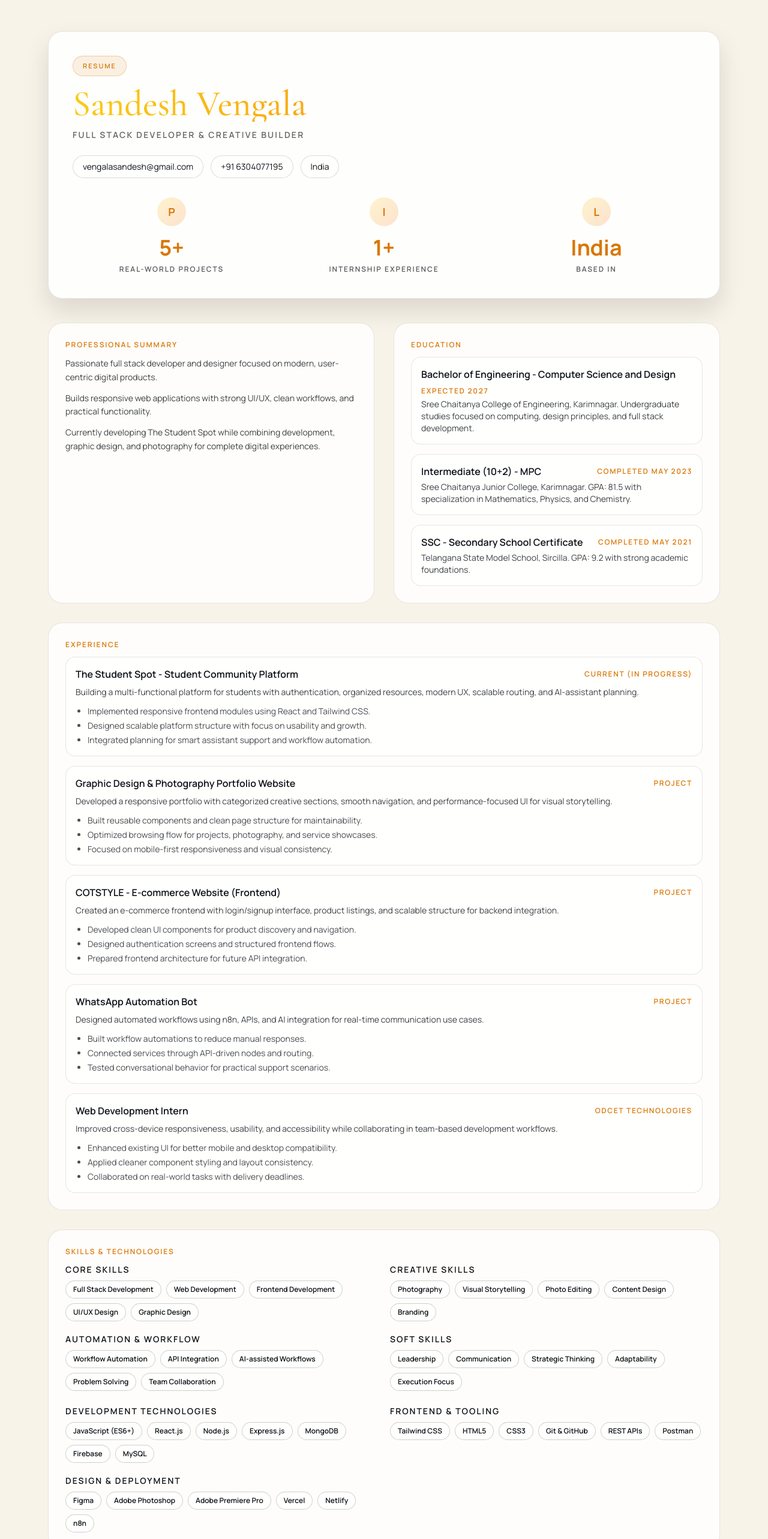
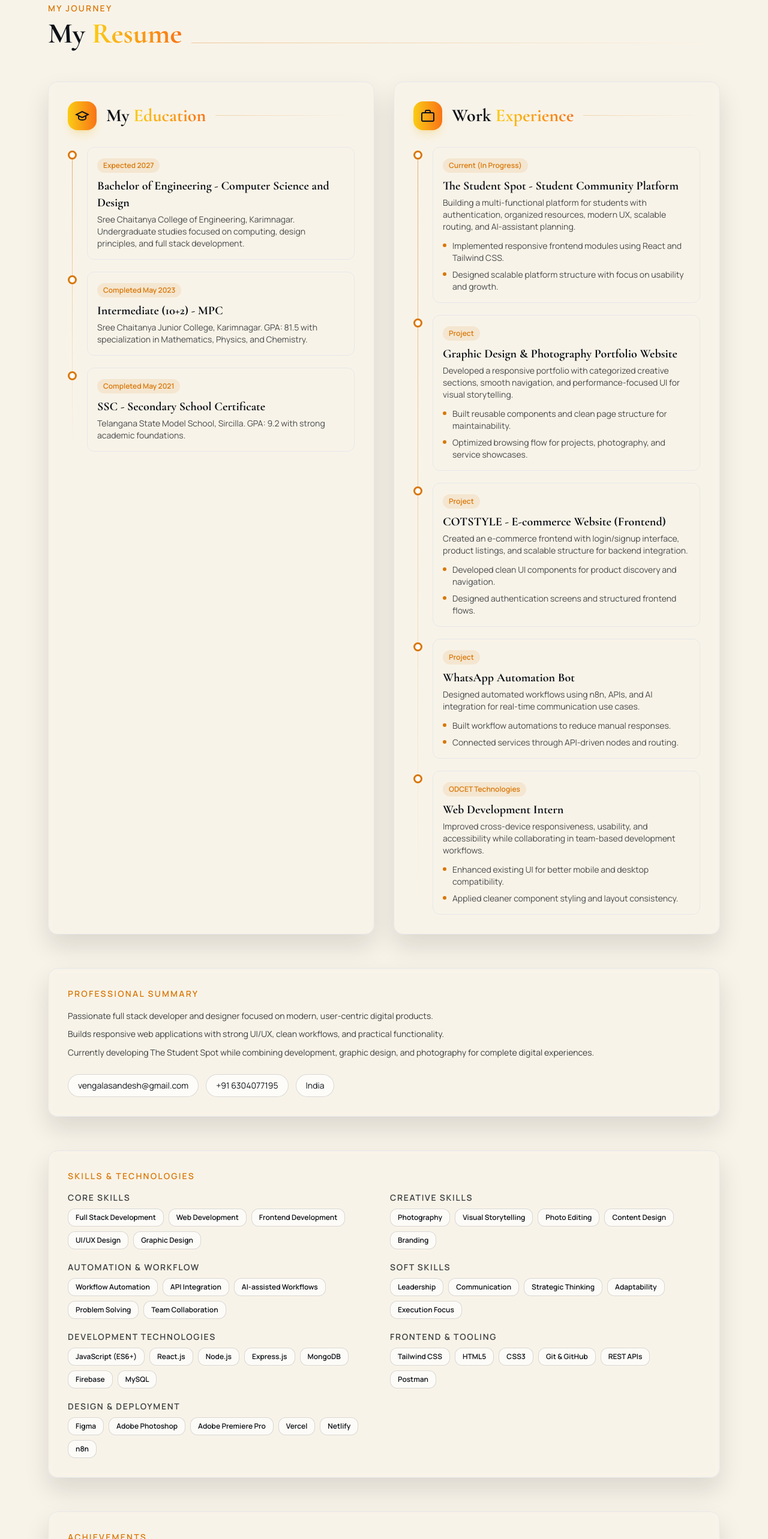
Before and after one commit to sandeshvengala/sandesh-GD-P-portfolio, a React (Vite) app: page /resume in a window 1280 px wide. Shown: the part 120-2686 px from the top of the page at 60% size. Built offline with nearby package versions, Linux system fonts and the light colour scheme; no server answers; the HTML template or start-up script is replaced by a standard one.

Commit message:
Restyle resume page to match dark card timeline design

```diff
--- a/src/pages/Resume.jsx
+++ b/src/pages/Resume.jsx
@@ -120,124 +120,143 @@ const achievements = [
 
 export default function Resume() {
   return (
-    <section className="mx-auto w-[min(1120px,92vw)] py-20 md:py-24">
-      <div className="rounded-3xl border border-ink/10 bg-white/85 p-7 shadow-card backdrop-blur-sm dark:border-paper/10 dark:bg-ink/35 md:p-10">
-        <p className="mb-4 inline-flex rounded-full border border-accent/30 bg-accent/10 px-4 py-2 text-[11px] font-semibold uppercase tracking-[0.18em] text-accent">
-          Resume
-        </p>
+    <section className="mx-auto max-w-6xl px-4 py-12">
+      <div className="space-y-14">
+        <motion.div
+          initial={{ opacity: 0, y: 20 }}
+          whileInView={{ opacity: 1, y: 0 }}
+          viewport={{ once: true }}
+          className="flex items-end gap-4"
+        >
+          <div>
+            <p className="mb-2 text-sm font-semibold uppercase tracking-[0.16em] text-accent">My Journey</p>
+            <h2 className="font-display text-4xl font-bold md:text-5xl">
+              My <span className="bg-gradient-to-r from-yellow-400 to-orange-500 bg-clip-text text-transparent">Resume</span>
+            </h2>
+          </div>
+          <div className="mb-2 h-px flex-1 bg-gradient-to-r from-accent/35 to-transparent" />
+        </motion.div>
 
-        <h1 className="font-display text-4xl leading-tight md:text-6xl bg-gradient-to-r from-yellow-400 to-orange-500 bg-clip-text text-transparent">Sandesh Vengala</h1>
-        <p className="mt-3 text-sm font-semibold uppercase tracking-[0.16em] text-ink/65 dark:text-paper/70">
-          Full Stack Developer & Creative Builder
-        </p>
+        <div className="grid gap-8 lg:grid-cols-2">
+          <motion.article
+            initial={{ opacity: 0, x: -24 }}
+            whileInView={{ opacity: 1, x: 0 }}
+            viewport={{ once: true }}
+            className="rounded-2xl bg-card border border-border p-7 shadow-card backdrop-blur-sm lg:p-8"
+          >
+            <div className="mb-7 flex items-center gap-4">
+              <div className="flex h-12 w-12 items-center justify-center rounded-2xl bg-gradient-to-r from-yellow-400 to-orange-500 text-ink shadow-lg shadow-yellow-500/20">
+                <svg className="h-6 w-6" fill="none" stroke="currentColor" strokeWidth="2" viewBox="0 0 24 24">
+                  <path d="M22 10 12 5 2 10l10 5 10-5Z" />
+                  <path d="M6 12.5V16a6 3 0 0 0 12 0v-3.5" />
+                </svg>
+              </div>
+              <h3 className="font-display text-3xl font-bold">
+                My <span className="bg-gradient-to-r from-yellow-400 to-orange-500 bg-clip-text text-transparent">Education</span>
+              </h3>
+              <div className="h-px flex-1 bg-gradient-to-r from-accent/25 to-transparent" />
+            </div>
+
+            <div className="relative">
+              <div className="absolute bottom-3 left-[7px] top-3 w-px bg-gradient-to-b from-accent/55 via-accent/25 to-transparent" />
+              <div className="space-y-5">
+                {education.map((item) => (
+                  <article key={item.title} className="group relative pl-8">
+                    <div className="absolute left-0 top-1.5 h-[15px] w-[15px] rounded-full border-[3px] border-accent bg-white transition-all duration-300 group-hover:scale-110 group-hover:bg-accent dark:bg-ink" />
+                    <div className="rounded-xl border border-border/50 bg-secondary/30 p-4 transition-all duration-300 hover:border-primary/30 hover:bg-secondary/50">
+                      <span className="mb-2 inline-block rounded-full bg-accent/10 px-2.5 py-1 text-xs font-semibold text-accent">
+                        {item.period}
+                      </span>
+                      <h4 className="font-display text-xl font-bold">{item.title}</h4>
+                      <p className="mt-1 text-sm text-ink/75 dark:text-paper/75">{item.detail}</p>
+                    </div>
+                  </article>
+                ))}
+              </div>
+            </div>
+          </motion.article>
+
+          <motion.article
+            initial={{ opacity: 0, x: 24 }}
+            whileInView={{ opacity: 1, x: 0 }}
+            viewport={{ once: true }}
+            className="rounded-2xl bg-card border border-border p-7 shadow-card backdrop-blur-sm lg:p-8"
+          >
+            <div className="mb-7 flex items-center gap-4">
+              <div className="flex h-12 w-12 items-center justify-center rounded-2xl bg-gradient-to-r from-yellow-400 to-orange-500 text-ink shadow-lg shadow-yellow-500/20">
+                <svg className="h-6 w-6" fill="none" stroke="currentColor" strokeWidth="2" viewBox="0 0 24 24">
+                  <rect x="2" y="7" width="20" height="14" rx="2" />
+                  <path d="M16 7V5a2 2 0 0 0-2-2h-4a2 2 0 0 0-2 2v2" />
+                </svg>
+              </div>
+              <h3 className="font-display text-3xl font-bold">
+                Work <span className="bg-gradient-to-r from-yellow-400 to-orange-500 bg-clip-text text-transparent">Experience</span>
+              </h3>
+              <div className="h-px flex-1 bg-gradient-to-r from-accent/25 to-transparent" />
+            </div>
+
+            <div className="relative">
+              <div className="absolute bottom-3 left-[7px] top-3 w-px bg-gradient-to-b from-accent/55 via-accent/25 to-transparent" />
+              <div className="space-y-5">
+                {experience.map((item) => (
+                  <article key={item.role} className="group relative pl-8">
+                    <div className="absolute left-0 top-1.5 h-[15px] w-[15px] rounded-full border-[3px] border-accent bg-white transition-all duration-300 group-hover:scale-110 group-hover:bg-accent dark:bg-ink" />
+                    <div className="rounded-xl border border-border/50 bg-secondary/30 p-4 transition-all duration-300 hover:border-primary/30 hover:bg-secondary/50">
+                      <span className="mb-2 inline-block rounded-full bg-accent/10 px-2.5 py-1 text-xs font-semibold text-accent">
+                        {item.period}
+                      </span>
+                      <h4 className="font-display text-xl font-bold">{item.role}</h4>
+                      <p className="mt-1 text-sm text-ink/75 dark:text-paper/75">{item.detail}</p>
+                      <ul className="mt-3 space-y-2">
+                        {item.highlights.slice(0, 2).map((point) => (
+                          <li key={point} className="flex items-start gap-2.5 text-sm text-ink/75 dark:text-paper/75">
+                            <span className="mt-1.5 h-1.5 w-1.5 flex-shrink-0 rounded-full bg-accent" />
+                            <span>{point}</span>
+                          </li>
+                        ))}
+                      </ul>
+                    </div>
+                  </article>
+                ))}
+              </div>
+            </div>
+          </motion.article>
+        </div>
+
+        <motion.article
+          initial={{ opacity: 0, y: 20 }}
+          whileInView={{ opacity: 1, y: 0 }}
+          viewport={{ once: true }}
+          className="rounded-2xl bg-card border border-border p-7 shadow-card backdrop-blur-sm lg:p-8"
+        >
+          <p className="mb-4 text-sm font-semibold uppercase tracking-[0.16em] text-accent">Professional Summary</p>
+          <div className="space-y-2 text-sm leading-relaxed text-ink/80 dark:text-paper/80">
+            {summaryPoints.map((point) => (
+              <p key={point}>{point}</p>
+            ))}
+          </div>
 
           <div className="mt-6 flex flex-wrap gap-3 text-sm">
             <span className="rounded-full border border-ink/15 bg-white/70 px-4 py-2 dark:border-paper/20 dark:bg-ink/30">{contactEmail}</span>
             <span className="rounded-full border border-ink/15 bg-white/70 px-4 py-2 dark:border-paper/20 dark:bg-ink/30">{contactPhone}</span>
             <span className="rounded-full border border-ink/15 bg-white/70 px-4 py-2 dark:border-paper/20 dark:bg-ink/30">{contactLocation}</span>
           </div>
+        </motion.article>
 
-        <div className="mt-8 grid gap-6 md:grid-cols-3 text-center">
-          <article>
-            <div className="mb-4 flex justify-center">
-              <div className="flex h-12 w-12 items-center justify-center rounded-full bg-gradient-to-br from-yellow-400/20 to-orange-500/20 text-lg font-bold text-accent">P</div>
-            </div>
-            <p className="mb-2 text-3xl font-bold text-accent md:text-4xl">5+</p>
-            <p className="text-xs font-semibold uppercase tracking-[0.16em] text-ink/70 dark:text-paper/75">Real-World Projects</p>
-          </article>
-          <article>
-            <div className="mb-4 flex justify-center">
-              <div className="flex h-12 w-12 items-center justify-center rounded-full bg-gradient-to-br from-yellow-400/20 to-orange-500/20 text-lg font-bold text-accent">I</div>
-            </div>
-            <p className="mb-2 text-3xl font-bold text-accent md:text-4xl">1+</p>
-            <p className="text-xs font-semibold uppercase tracking-[0.16em] text-ink/70 dark:text-paper/75">Internship Experience</p>
-          </article>
-          <article>
-            <div className="mb-4 flex justify-center">
-              <div className="flex h-12 w-12 items-center justify-center rounded-full bg-gradient-to-br from-yellow-400/20 to-orange-500/20 text-lg font-bold text-accent">L</div>
-            </div>
-            <p className="mb-2 text-3xl font-bold text-accent md:text-4xl">India</p>
-            <p className="text-xs font-semibold uppercase tracking-[0.16em] text-ink/70 dark:text-paper/75">Based In</p>
-          </article>
-        </div>
-      </div>
-
-      <div className="mt-10 grid gap-8 md:grid-cols-2">
-        <motion.div
+        <motion.article
           initial={{ opacity: 0, y: 20 }}
           whileInView={{ opacity: 1, y: 0 }}
           viewport={{ once: true }}
-          className="rounded-3xl border border-ink/10 bg-white/80 p-7 backdrop-blur-sm dark:border-paper/10 dark:bg-ink/35"
+          className="rounded-2xl bg-card border border-border p-7 shadow-card backdrop-blur-sm lg:p-8"
         >
-          <p className="mb-3 text-xs font-semibold uppercase tracking-[0.16em] text-accent">Professional Summary</p>
-          <div className="space-y-3 text-sm leading-relaxed text-ink/80 dark:text-paper/80">
-            {summaryPoints.map((point) => (
-              <p key={point}>{point}</p>
-            ))}
-          </div>
-        </motion.div>
-
-        <motion.div
-          initial={{ opacity: 0, y: 20 }}
-          whileInView={{ opacity: 1, y: 0 }}
-          viewport={{ once: true }}
-          transition={{ delay: 0.05 }}
-          className="rounded-3xl border border-ink/10 bg-white/80 p-7 backdrop-blur-sm dark:border-paper/10 dark:bg-ink/35"
-        >
-          <p className="mb-3 text-xs font-semibold uppercase tracking-[0.16em] text-accent">Education</p>
-          <div className="space-y-4">
-            {education.map((item) => (
-              <article key={item.title} className="rounded-2xl border border-ink/10 bg-white/70 p-4 dark:border-paper/10 dark:bg-ink/25">
-                <div className="flex flex-wrap items-center justify-between gap-2">
-                  <h3 className="text-base font-semibold">{item.title}</h3>
-                  <span className="text-xs font-semibold uppercase tracking-[0.14em] text-accent">{item.period}</span>
-                </div>
-                <p className="mt-1 text-sm text-ink/80 dark:text-paper/80">{item.detail}</p>
-              </article>
-            ))}
-          </div>
-        </motion.div>
-      </div>
-
-      <motion.div
-        initial={{ opacity: 0, y: 20 }}
-        whileInView={{ opacity: 1, y: 0 }}
-        viewport={{ once: true }}
-        className="mt-8 rounded-3xl border border-ink/10 bg-white/80 p-7 backdrop-blur-sm dark:border-paper/10 dark:bg-ink/35"
-      >
-        <p className="mb-3 text-xs font-semibold uppercase tracking-[0.16em] text-accent">Experience</p>
-        <div className="space-y-4">
-          {experience.map((item) => (
-            <article key={item.role} className="rounded-2xl border border-ink/10 bg-white/70 p-4 dark:border-paper/10 dark:bg-ink/25">
-              <div className="flex flex-wrap items-center justify-between gap-2">
-                <h3 className="text-base font-semibold">{item.role}</h3>
-                <span className="text-xs font-semibold uppercase tracking-[0.14em] text-accent">{item.period}</span>
-              </div>
-              <p className="mt-2 text-sm text-ink/80 dark:text-paper/80">{item.detail}</p>
-              <ul className="mt-3 list-disc space-y-1 pl-5 text-sm text-ink/75 dark:text-paper/80">
-                {item.highlights.map((point) => (
-                  <li key={point}>{point}</li>
-                ))}
-              </ul>
-            </article>
-          ))}
-        </div>
-      </motion.div>
-
-      <motion.div
-        initial={{ opacity: 0, y: 20 }}
-        whileInView={{ opacity: 1, y: 0 }}
-        viewport={{ once: true }}
-        className="mt-8 rounded-3xl border border-ink/10 bg-white/80 p-7 backdrop-blur-sm dark:border-paper/10 dark:bg-ink/35"
-      >
-        <p className="mb-3 text-xs font-semibold uppercase tracking-[0.16em] text-accent">Skills & Technologies</p>
-        <div className="grid gap-5 md:grid-cols-2">
-          {skillGroups.map((group) => (
+          <p className="mb-4 text-sm font-semibold uppercase tracking-[0.16em] text-accent">Skills & Technologies</p>
+          <div className="grid gap-5 lg:grid-cols-2">
+            {[...skillGroups, ...technologyGroups].map((group) => (
               <article key={group.label}>
-              <h3 className="mb-2 text-sm font-semibold uppercase tracking-[0.14em]">{group.label}</h3>
+                <h4 className="mb-2 text-sm font-semibold uppercase tracking-[0.12em] text-ink/80 dark:text-paper/80">{group.label}</h4>
                 <div className="flex flex-wrap gap-2">
                   {group.values.map((value) => (
-                  <span key={value} className="rounded-full border border-ink/20 bg-white/70 px-3 py-1.5 text-xs font-semibold dark:border-paper/20 dark:bg-ink/25">
+                    <span key={value} className="rounded-xl border border-ink/15 bg-white/65 px-3 py-1.5 text-xs font-semibold dark:border-paper/15 dark:bg-ink/30">
                       {value}
                     </span>
                   ))}
@@ -245,38 +264,25 @@ export default function Resume() {
               </article>
             ))}
           </div>
+        </motion.article>
 
-        <div className="mt-6 grid gap-5 md:grid-cols-2">
-          {technologyGroups.map((group) => (
-            <article key={group.label}>
-              <h3 className="mb-2 text-sm font-semibold uppercase tracking-[0.14em]">{group.label}</h3>
-              <div className="flex flex-wrap gap-2">
-                {group.values.map((value) => (
-                  <span key={value} className="rounded-full border border-ink/20 bg-white/70 px-3 py-1.5 text-xs font-semibold dark:border-paper/20 dark:bg-ink/25">
-                    {value}
-                  </span>
-                ))}
-              </div>
-            </article>
-          ))}
-        </div>
-      </motion.div>
-
-      <motion.div
+        <motion.article
           initial={{ opacity: 0, y: 20 }}
           whileInView={{ opacity: 1, y: 0 }}
           viewport={{ once: true }}
-        className="mt-8 rounded-3xl border border-ink/10 bg-white/80 p-7 backdrop-blur-sm dark:border-paper/10 dark:bg-ink/35"
+          className="rounded-2xl bg-card border border-border p-7 shadow-card backdrop-blur-sm lg:p-8"
         >
-        <p className="mb-3 text-xs font-semibold uppercase tracking-[0.16em] text-accent">Achievements</p>
-        <ul className="list-disc space-y-2 pl-5 text-sm text-ink/80 dark:text-paper/80">
+          <p className="mb-4 text-sm font-semibold uppercase tracking-[0.16em] text-accent">Achievements</p>
+          <ul className="space-y-2.5">
             {achievements.map((item) => (
-            <li key={item}>{item}</li>
+              <li key={item} className="flex items-start gap-2.5 text-sm text-ink/80 dark:text-paper/80">
+                <span className="mt-1.5 h-1.5 w-1.5 flex-shrink-0 rounded-full bg-accent" />
+                <span>{item}</span>
+              </li>
             ))}
           </ul>
-      </motion.div>
 
-      <div className="mt-8 flex flex-wrap items-center gap-3 rounded-2xl border border-ink/10 bg-white/75 p-3 dark:border-paper/10 dark:bg-ink/30">
+          <div className="mt-6 flex flex-wrap items-center gap-3 rounded-2xl border border-ink/10 bg-white/70 p-3 dark:border-paper/10 dark:bg-ink/30">
             {socialLinks.map((item) => (
               <a
                 key={item.label}
@@ -289,6 +295,8 @@ export default function Resume() {
               </a>
             ))}
           </div>
+        </motion.article>
+      </div>
     </section>
   );
 }
```
Lines whose indentation alone changed are shown as unchanged.
